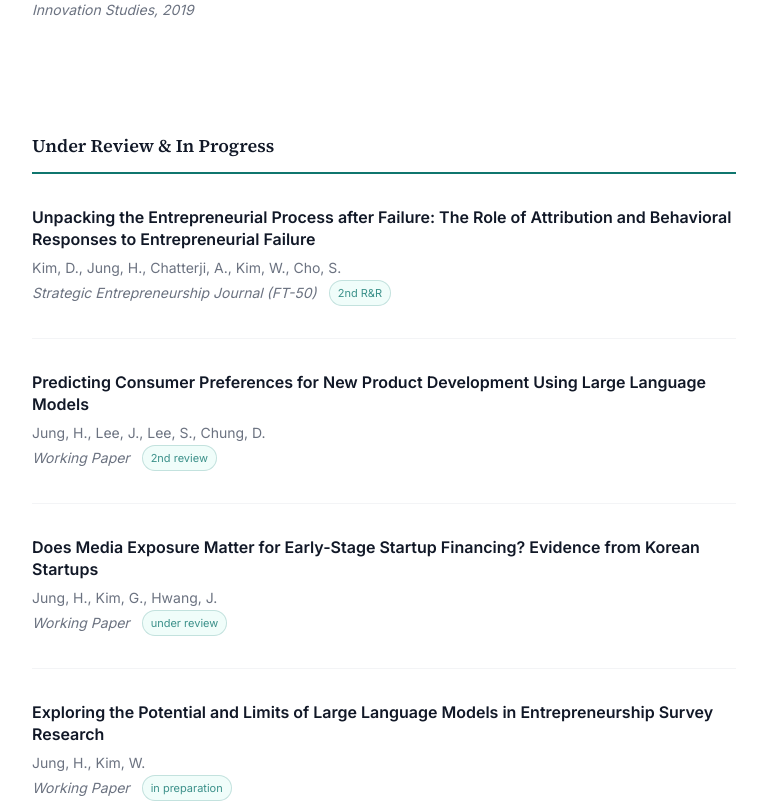
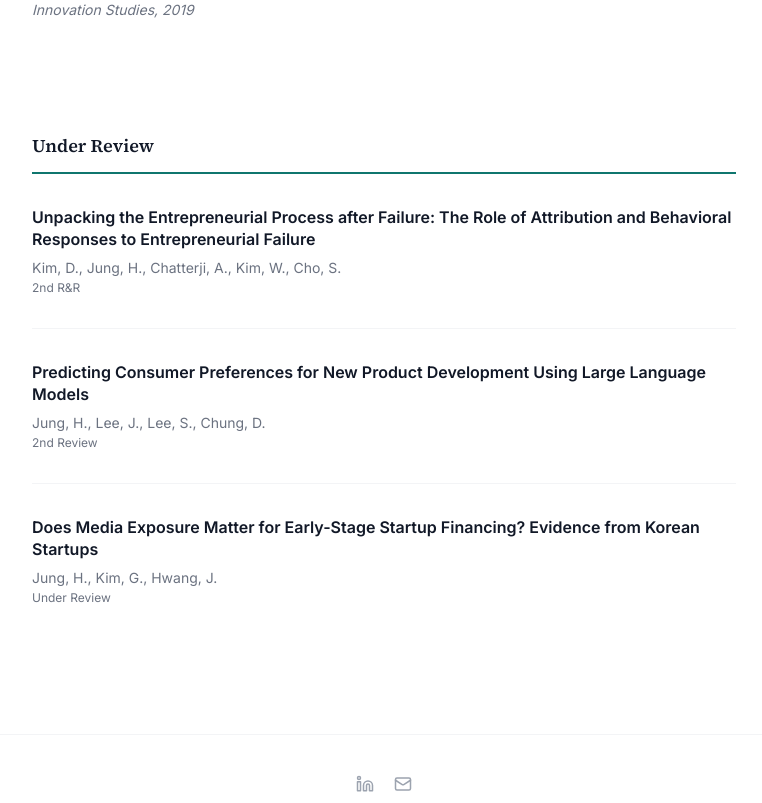
Before and after one commit to haejun147/Haejun-Jung, a React (Vite) app: page /research in a window 1280 px wide. Shown: the part 740-1543 px from the top of the page, without its empty margins (256-1018 px from the left). Built offline with nearby package versions, Linux system fonts and the light colour scheme.

Commit message:
Simplify research review statuses

```diff
--- a/data.ts
+++ b/data.ts
@@ -80,15 +80,6 @@ export const INITIAL_CMS_DATA: CMSData = {
       date: "2025",
       status: "under_review",
       link: "#"
-    },
-    {
-      id: "w4",
-      title: "Exploring the Potential and Limits of Large Language Models in Entrepreneurship Survey Research",
-      authors: "Jung, H., Kim, W.",
-      category: "LLM",
-      date: "2025",
-      status: "in_preparation",
-      link: "#"
     }
   ],
 
--- a/pages/Research.tsx
+++ b/pages/Research.tsx
@@ -45,9 +45,9 @@ const Research: React.FC<ResearchProps> = ({ data }) => {
 
       {/* Working Papers */}
       <section className="welcome-fade" style={{ animationDelay: '0.2s' }}>
-        <h2 className="text-lg font-display font-semibold text-gray-900 dark:text-gray-100 mb-8 pb-3 border-b-2 border-teal-700 dark:border-teal-400">Under Review & In Progress</h2>
+        <h2 className="text-lg font-display font-semibold text-gray-900 dark:text-gray-100 mb-8 pb-3 border-b-2 border-teal-700 dark:border-teal-400">Under Review</h2>
         <div className="space-y-8">
-          {workingPapers.length === 0 && <p className="text-gray-400 dark:text-gray-500 italic">No working papers listed yet.</p>}
+          {workingPapers.length === 0 && <p className="text-gray-400 dark:text-gray-500 italic">No manuscripts under review.</p>}
           {workingPapers.map((project) => (
             <div key={project.id} className="group pb-8 border-b border-gray-100 dark:border-gray-800 last:border-0">
               <div className="flex justify-between items-start gap-4">
@@ -62,11 +62,8 @@ const Research: React.FC<ResearchProps> = ({ data }) => {
               </div>
               <div className="mt-2 text-sm text-gray-500 dark:text-gray-400 space-y-0.5">
                 <div>{project.authors}</div>
-                <div className="flex items-center gap-3">
-                  <span className="italic">{project.journal || 'Working Paper'}</span>
-                  <span className="text-[11px] text-teal-700/80 dark:text-teal-400/80 px-2 py-0.5 border border-teal-700/20 dark:border-teal-400/20 rounded-full bg-teal-50 dark:bg-teal-950">
-                    {project.status === '2nd_r&r' ? '2nd R&R' : project.status === '1st_r&r' ? '1st R&R' : project.status.replace(/_/g, ' ')}
-                  </span>
+                <div className="text-xs text-gray-500 dark:text-gray-400">
+                  {project.status === '2nd_r&r' ? '2nd R&R' : project.status === '1st_r&r' ? '1st R&R' : project.status === '2nd_review' ? '2nd Review' : project.status === '1st_review' ? '1st Review' : project.status === 'under_review' ? 'Under Review' : project.status.replace(/_/g, ' ')}
                 </div>
               </div>
             </div>
--- a/types.ts
+++ b/types.ts
@@ -9,7 +9,7 @@ export interface ResearchProject {
   date: string;
   link?: string;
   image?: string;
-  status: 'publication' | 'working_paper' | 'under_review' | 'in_preparation' | 'under_2nd review' | '1st_r&r' | '2nd_r&r';
+  status: 'publication' | 'working_paper' | 'under_review' | 'in_preparation' | '1st_review' | '2nd_review' | '1st_r&r' | '2nd_r&r';
 }
 
 export interface CVEntry {
```
